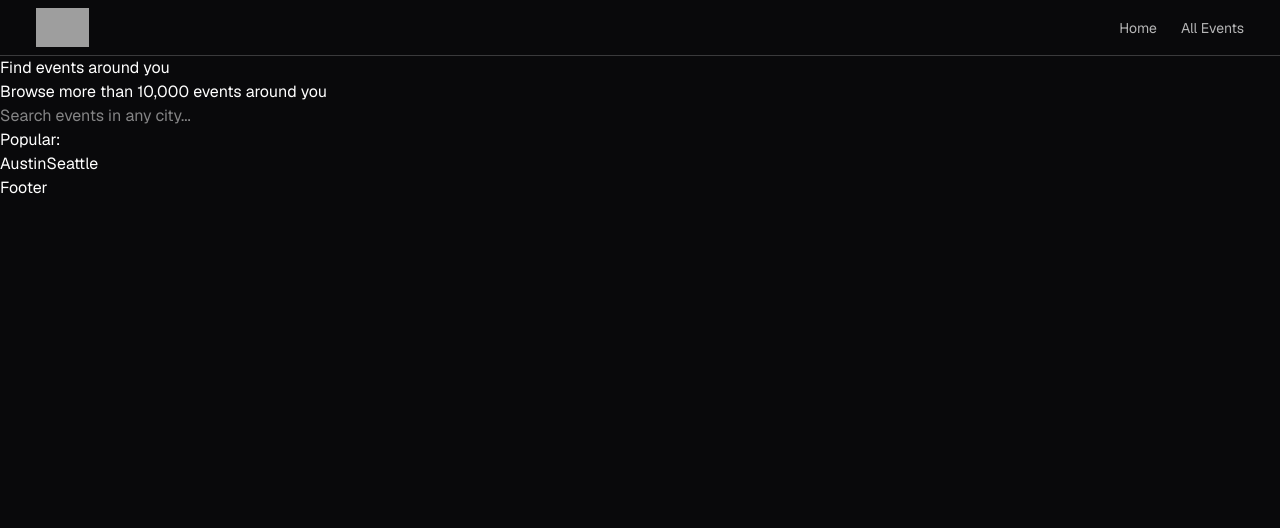
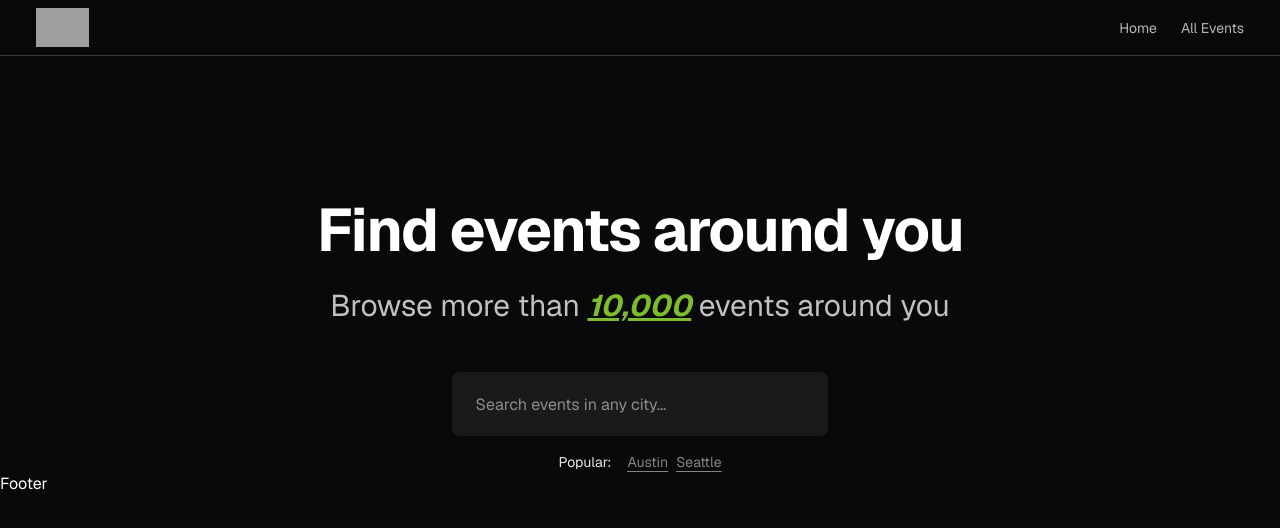
Before and after one commit to I-Do-CS/evento, a Next.js app: page / in a window 1280 px wide. Shown: the top 528 px of the page. Built offline with nearby package versions, Linux system fonts and the light colour scheme; grey boxes are pictures that could not be loaded.

Commit message:
Add markup and styling for the root page

```diff
--- a/src/app/page.tsx
+++ b/src/app/page.tsx
@@ -2,21 +2,34 @@ import Link from "next/link";
 
 export default function Home() {
     return (
-        <div>
-            <h1>Find events around you</h1>
-            <p>Browse more than 10,000 events around you</p>
+        <main className="flex flex-col items-center px-3 pt-36">
+            <h1 className="font-bold text-3xl lg:text-6xl tracking-tight">
+                Find events around you
+            </h1>
+            <p className="opacity-75 mt-7 mb-12 text-lg lg:text-3xl">
+                Browse more than{" "}
+                <span className="font-bold text-[#A4F839] underline underline-offset-2 italic">
+                    10,000
+                </span>{" "}
+                events around you
+            </p>
 
-            <form>
-                <input type="text" placeholder="Search events in any city..." spellCheck={false} />
+            <form className="w-full sm:w-[80%] md:w-[60%] lg:w-[40%] xl:w-[30%]">
+                <input
+                    className="bg-white/7 focus:bg-white/10 px-6 rounded-lg outline-none ring-[#A4F839]/50 focus:ring-2 w-full h-16 transition"
+                    type="text"
+                    placeholder="Search events in any city..."
+                    spellCheck={false}
+                />
             </form>
 
-            <section>
-                <p>Popular: </p>
-                <div>
+            <section className="flex gap-x-4 mt-4 text-white text-sm">
+                <p className="opacity-90">Popular: </p>
+                <div className="space-x-2 opacity-50 underline underline-offset-4">
                     <Link href="/events/austin">Austin</Link>
                     <Link href="/events/seattle">Seattle</Link>
                 </div>
             </section>
-        </div>
+        </main>
     );
 }
```
